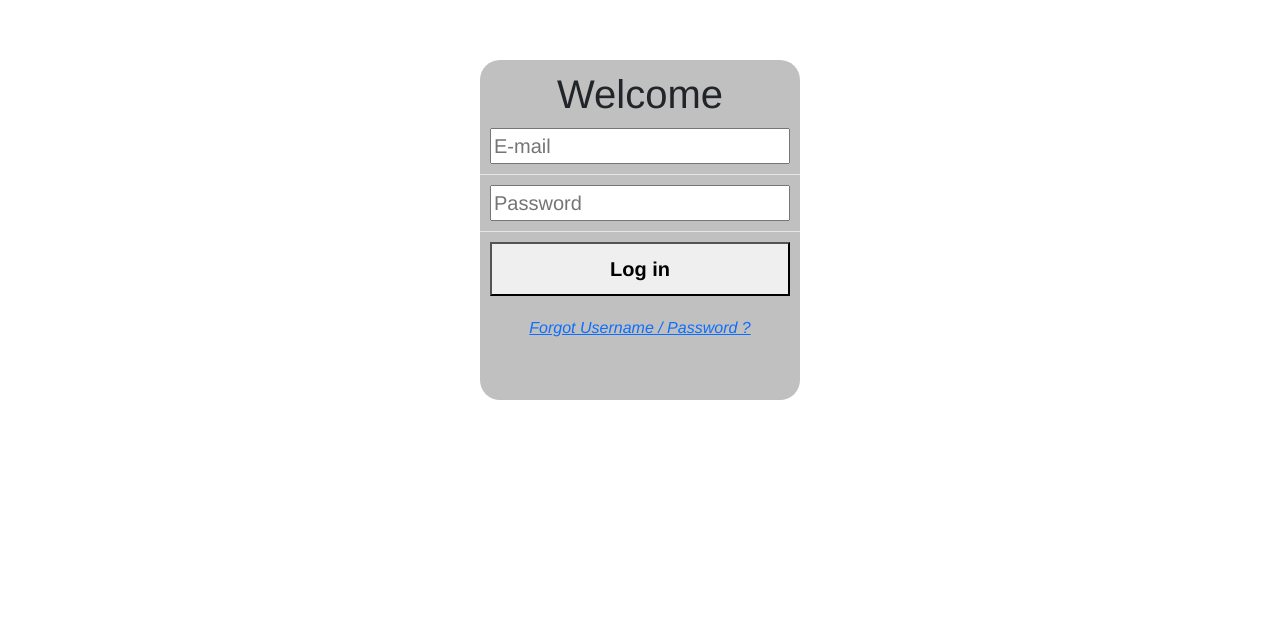
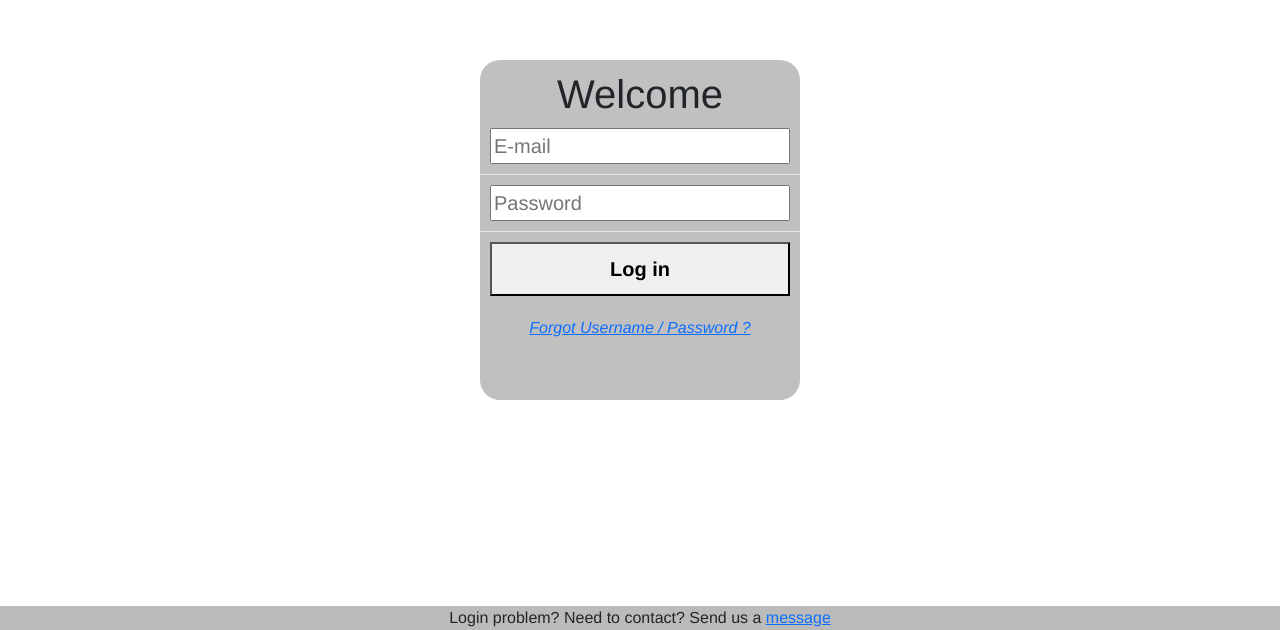
Before and after one commit to technologiesforaccessibility/osmintegrator-frontend, a React (Create React App) app: page /auth/login in a window 1280 px wide. Shown: the part 170-800 px from the top of the page. Built offline with nearby package versions, Linux system fonts and the light colour scheme.

Commit message:
Contact form added

```diff
--- a/src/components/Dashboard.jsx
+++ b/src/components/Dashboard.jsx
@@ -56,7 +56,7 @@ class Dashboard extends Component {
                         <Switch>
                             <Route path="/profile" component={ProfileRouter} />
                             <Route path="/manage" component={ManagementPanel} />
-                            <Route path="/" render={() => <DashboardMain />} />
+                            <Route exact path="/" render={() => <DashboardMain />} />
                         </Switch>
                     </div>
                 </div>
--- a/src/components/FooterContact.jsx
+++ b/src/components/FooterContact.jsx
@@ -1,16 +1,19 @@
 import React from 'react';
-import {NavLink} from "react-router-dom";
+import {useTranslation} from 'react-i18next';
 
-import '../stylesheets/footerContact.scss'
+import '../stylesheets/footerContact.scss';
+
+const {REACT_APP_CONTACT_FORM} = process.env;
 
 const FooterContact = () => {
-    return (
-        <div className="footer__container" >
-            Login problem? Need to contact? Send us a  <NavLink to={"/googleForm/"}>
-                message
-            </NavLink>
-        </div>
-    );
+  const {t} = useTranslation();
+
+  return (
+    <div className="footer__container">
+      {t('contactForm.description')}
+      <a target="_blank" rel="noopener noreferrer" href={REACT_APP_CONTACT_FORM}>{t('contactForm.message')}</a>
+    </div>
+  );
 };
 
 export default FooterContact;
--- a/src/components/MapView.jsx
+++ b/src/components/MapView.jsx
@@ -96,6 +96,7 @@ export const MapView = () => {
   // }ks
 
   const createConnection = (coordinates, id, stopType, name, ref) => {
+    if (connectionData.length < 2) {
       const isOsm = stopType === 0;
       const entryPoint = {coordinates, id, isOsm, name, ref};
 
@@ -104,11 +105,10 @@ export const MapView = () => {
           updateConnectionInfo("Stops mustn't be the same kind!");
           return;
         }
-            if (connectionInfo) {
-                updateConnectionInfo(null);
-            }
+        connectionInfo && updateConnectionInfo(null);
       }
       updateConnectionData(entryPoint);
+    }
   };
 
   const getTileStops = async id => {
@@ -144,31 +144,19 @@ export const MapView = () => {
   };
 
   return (
-        <MapContainer
-            center={currentLocation}
-            zoom={zoom}
-            maxZoom={maxZoom}
-            style={mapStyle}>
+    <MapContainer center={currentLocation} zoom={zoom} maxZoom={maxZoom} style={mapStyle}>
       <TileLayer
         url="https://{s}.tile.openstreetmap.org/{z}/{x}/{y}.png"
         attribution='&copy; <a href="http://osm.org/copyright">OpenStreetMap</a> contributors'
         maxZoom={maxZoom}
       />
-            <NewConnections
-                connections={connectionData}
-                showSingleTile={showSingleTile}
-            />
+      <NewConnections connections={connectionData} showSingleTile={showSingleTile} />
       <ImportedConnections
         stops={allStops}
         importedConnections={importedConnections}
         shouldRenderConnections={shouldRenderConnections}
       />
-            <MapTiles
-                showSingleTile={showSingleTile}
-                tiles={tiles}
-                activeTile={activeTile}
-                setActiveTile={setActiveTile}
-            />
+      <MapTiles showSingleTile={showSingleTile} tiles={tiles} activeTile={activeTile} setActiveTile={setActiveTile} />
       <TileStops
         areStopsVisible={areStopsVisible}
         stops={allStops}
--- a/src/components/SidebarListItem.jsx
+++ b/src/components/SidebarListItem.jsx
@@ -1,15 +1,31 @@
 import React from 'react';
 import {NavLink} from 'react-router-dom';
+import PropTypes from 'prop-types';
 
-const SidebarListItem = ({link, dataFeather, name}) => {
-    return (
-        <li className="nav-item nav-link active">
-            <NavLink to={link}>
-                <span data-feather={dataFeather} />
-                {name}
-            </NavLink>
-        </li>
-    );
+const {REACT_APP_CONTACT_FORM} = process.env;
+
+const SidebarListItem = ({link, name, externalLink}) => {
+  return (
+    <li className="nav-item nav-link active">
+      {externalLink ? (
+        <a target="_blank" rel="noopener noreferrer" href={REACT_APP_CONTACT_FORM}>
+          {name}
+        </a>
+      ) : (
+        <NavLink to={link}>{name}</NavLink>
+      )}
+    </li>
+  );
 };
 
 export default SidebarListItem;
+
+SidebarListItem.propTypes = {
+  link: PropTypes.string,
+  name: PropTypes.string,
+  externalLink: PropTypes.bool,
+};
+
+SidebarListItem.defaultProps = {
+  externalLink: false,
+};
--- a/src/components/SidebarMenu.jsx
+++ b/src/components/SidebarMenu.jsx
@@ -1,17 +1,22 @@
 import React from 'react';
+import {useTranslation} from 'react-i18next';
+
 import SidebarListItem from './SidebarListItem';
 
+const {REACT_APP_CONTACT_FORM} = process.env;
+
 const SidebarMenu = () => {
+    const {t} = useTranslation();
+
     return (
         <ul className="nav flex-column">
-            <SidebarListItem name="Map" dataFeather="Home" link="/" />
+            <SidebarListItem name="Map" link="/" />
             <SidebarListItem
                 name="Profile"
-                dataFeather="file"
                 link="/profile"
             />
-            <SidebarListItem name="History" dataFeather="users" link="/" />
-            <SidebarListItem name="Contact" dataFeather="layers" link="/" />
+            <SidebarListItem name="History"  link="/" />
+            <SidebarListItem externalLink name={t('sidebar.contact')}  link={REACT_APP_CONTACT_FORM} />
             <SidebarListItem
                 name="Management dashboard"
                 dataFeather="layers"
--- a/src/components/auth/Login.jsx
+++ b/src/components/auth/Login.jsx
@@ -6,6 +6,7 @@ import {useTranslation} from 'react-i18next';
 import {noTokenHeaders} from '../../config/apiConfig';
 import {unsafeFormApiError} from '../../utilities/utilities';
 import client from '../../api/apiInstance';
+import FooterContact from "../FooterContact";
 
 import '../../stylesheets/login.scss';
 import colors from '../../stylesheets/config/colors.module.scss';
@@ -80,6 +81,7 @@ const Login = () => {
       <div className="auth-info-placeholder centered">
         {message && <span style={{color: colors['colorMessageFail']}}>{message}</span>}
       </div>
+      <FooterContact />
     </>
   );
 };
--- a/src/components/auth/Recover.jsx
+++ b/src/components/auth/Recover.jsx
@@ -5,6 +5,7 @@ import {useTranslation} from 'react-i18next';
 import {noTokenHeaders} from '../../config/apiConfig';
 import client from '../../api/apiInstance';
 import {unsafeFormApiError} from '../../utilities/utilities';
+import FooterContact from "../FooterContact";
 
 import '../../stylesheets/recover.scss';
 import colors from '../../stylesheets/config/colors.module.scss';
@@ -63,6 +64,7 @@ const Recover = () => {
       <div className="centered auth-info-placeholder">
         {message && <span style={{color: messageColor}}>{message}</span>}
       </div>
+      <FooterContact />
     </>
   );
 };
--- a/src/components/auth/SetPassword.jsx
+++ b/src/components/auth/SetPassword.jsx
@@ -10,6 +10,7 @@ import {
   getTokenFromPath,
   unsafeFormApiError,
 } from '../../utilities/utilities';
+import FooterContact from "../FooterContact";
 
 import {noTokenHeaders} from '../../config/apiConfig';
 import client from '../../api/apiInstance';
@@ -94,6 +95,7 @@ const SetPassword = () => {
       <div className="centered auth-info-placeholder">
         {message && <span style={{color: messageColor}}>{message}</span>}
       </div>
+      <FooterContact />
     </>
   );
 };
--- a/src/i18n.js
+++ b/src/i18n.js
@@ -49,10 +49,13 @@ i18n
             expiredToken: 'It looks like your token has expired. \n Reset your password again.',
             changedPassword: 'Password has been changed! \n You will be redirected do login page soon',
           },
-          logout:{title: 'You have been logged out',
-          message: 'You will be redirect to login page soon.'},
+          logout: {title: 'You have been logged out', message: 'You will be redirect to login page soon.'},
           map: {},
-          sidebar: {},
+          sidebar: {contact : 'Contact us'},
+          contactForm: {
+            description: 'Login problem? Need to contact? Send us a ',
+            message: 'message',
+          },
         },
       },
       pl: {
--- a/src/stylesheets/footerContact.scss
+++ b/src/stylesheets/footerContact.scss
@@ -1,6 +1,8 @@
 .footer__container {
   position: absolute;
   bottom: 0;
+  left: 0;
+  right: 0;
   width: 100%;
   background-color: #bbbbbb;
 }
```
Also changed, not shown: 1 other file (tests, documents, lock files or other folders). Lines whose indentation alone changed are shown as unchanged.
